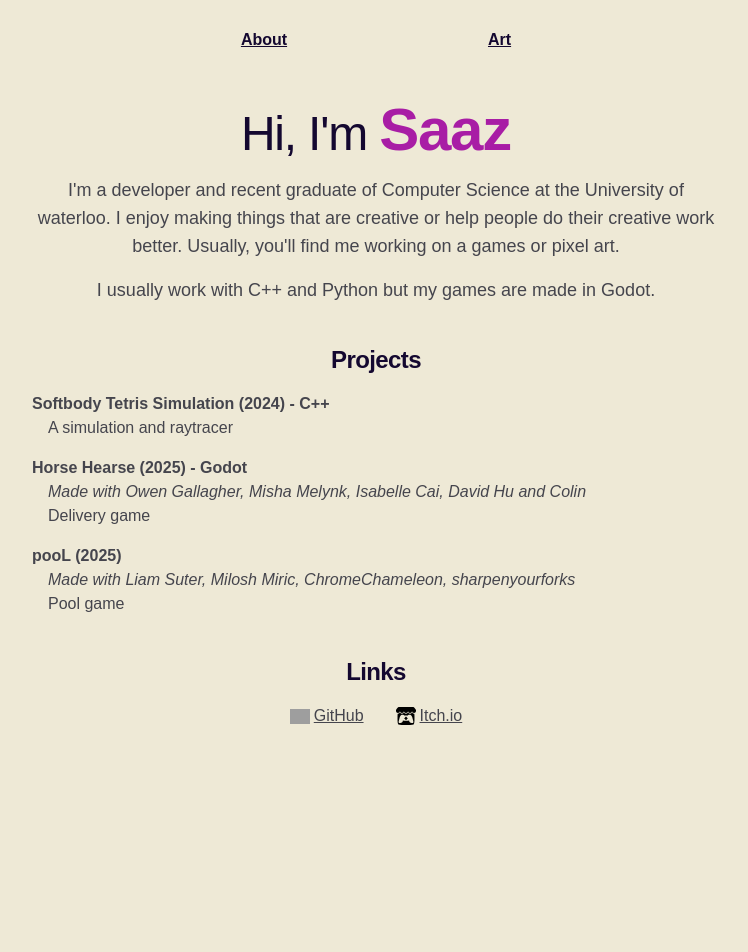
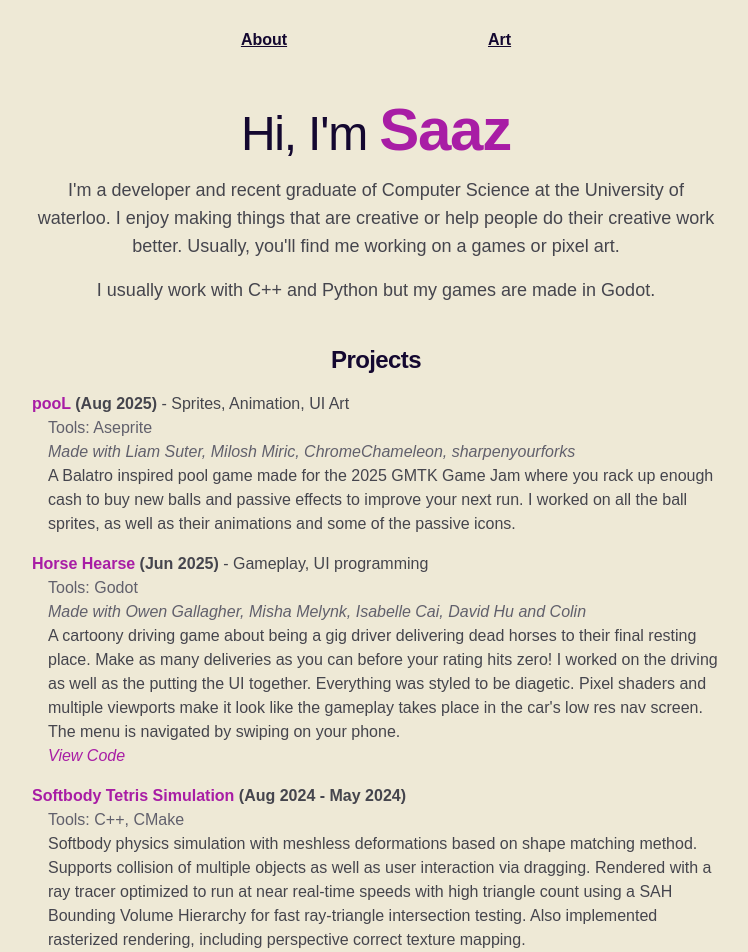
Before and after one commit to zanada/zanada.github.io, a Next.js app: page / in a window 1280 px wide. Shown: the top 952 px of the page, without its empty margins (264-1012 px from the left). Before the commit the page ends 800 px from the top, so only its background shows below. Built offline with nearby package versions, Linux system fonts and the light colour scheme; grey boxes are pictures that could not be loaded.

Commit message:
Updated project layout, added information

```diff
--- a/app/data/project_list.json
+++ b/app/data/project_list.json
@@ -1,26 +1,45 @@
 [
 	{
-		"name": "Softbody Tetris Simulation",
-		"link": "",
-		"yearStart": 2024,
-		"tools": "C++",
-		"description": "A simulation and raytracer"
-	},
-	{
 		"name": "Horse Hearse",
-		"link": "",
-		"yearStart": 2025,
+		"link": "https://oman276.itch.io/horse-hearse",
+		"type": "game",
+		"dateStart": {"month":"June", "year":2025},
 		"madeWith": "Owen Gallagher, Misha Melynk, Isabelle Cai, David Hu and Colin",
 		"tools": "Godot",
 		"role": "Gameplay, UI programming",
-		"description": "Delivery game"
+		"description": "A cartoony driving game about being a gig driver delivering dead horses to their final resting place. Make as many deliveries as you can before your rating hits zero!\nI worked on the driving as well as the putting the UI together. Everything was styled to be diagetic. Pixel shaders and multiple viewports make it look like the gameplay takes place in the car's low res nav screen. The menu is navigated by swiping on your phone.",
+		"additionalLinks": [
+			{"uri": "https://github.com/zanada/horse-hearse", "text":"View Code"}
+		]
+	},
+	{
+		"name": "Softbody Tetris Simulation",
+		"link": "https://github.com/zanada/cs488",
+		"type": "project",
+		"dateStart": {"month":"August", "year":2024},
+		"dateEnd": {"month":"May", "year":2024},
+		"tools": "C++, CMake",
+		"description": "Softbody physics simulation with meshless deformations based on shape matching method. Supports collision of multiple objects as well as user interaction via dragging.\n Rendered with a ray tracer optimized to run at near real-time speeds with high triangle count using a SAH Bounding Volume Hierarchy for fast ray-triangle intersection testing.\n Also implemented rasterized rendering, including perspective correct texture mapping."
+	},
+	{
+		"name": "HDR Image Generation",
+		"link": "https://zanada.github.io/hdr-imaging",
+		"type": "project",
+		"dateStart": {"month":"April", "year":2024},
+		"tools": "Python, numpy, matplotlib, Jupyter Notebook",
+		"description": "Application of the Debevec-Malik method to create a High Dynamic Range (HDR) image from a series of multi-exposure images. Also implemented tone mapping to display HDR images in a regular Low Dynamic Range format while maintaining details in high and low brightness areas.",
+		"additionalLinks": [
+			{"uri": "https://github.com/zanada/hdr-imaging", "text":"View Code"}
+		]
 	},
 	{
 		"name": "pooL",
-		"link": "",
-		"yearStart": 2025,
+		"link": "https://djfox58.itch.io/pool",
+		"type": "game",
+		"dateStart": {"month":"August", "year":2025},
+		"tools": "Aseprite",
 		"madeWith": "Liam Suter, Milosh Miric, ChromeChameleon, sharpenyourforks",
 		"role": "Sprites, Animation, UI Art",
-		"description": "Pool game"
+		"description": "A Balatro inspired pool game made for the 2025 GMTK Game Jam where you rack up enough cash to buy new balls and passive effects to improve your next run. I worked on all the ball sprites, as well as their animations and some of the passive icons."
 	}
 ]
--- a/app/page.tsx
+++ b/app/page.tsx
@@ -4,7 +4,7 @@ import ProjectList from "./ui/components/projectList";
 
 export default function Home() {
   return (
-    <main className="flex gap-10 w-full max-w-3xl flex-col items-center justify-between  bg-transparent sm:items-start overflow-scroll px-10">
+    <main className="flex gap-10 w-full max-w-3xl flex-col items-center justify-between  bg-transparent sm:items-start overflow-scroll px-10 pb-5">
       <div className="flex w-full flex-col items-stretch gap-4 text-lg text-center text-neutral-700 dark:text-zinc-400">
         <h1 className="text-center  text-5xl  font-normal tracking-tight text-foreground dark:text-secondary-100 pt-5 ">
           Hi, I'm <span className="text-brand-600 font-extrabold text-6xl">Saaz</span>
--- a/app/ui/components/projectList.tsx
+++ b/app/ui/components/projectList.tsx
@@ -1,32 +1,53 @@
 import projectData from '../../data/project_list.json';
+const projects : ProjectProps[] = projectData
+
+/*
+Consider if you want to change to Date types for more formatting options
+const clients: Client[] = clients_raw.map((client) : Client => {
+    return {...client, dob: new Date(client.dob) }
+});
+*/
 
 type ProjectProps = {
   name: string;
   link?: string;
-  yearStart: number;
-  yearEnd?: number;
+  dateStart: {month:string, year:number};
+  dateEnd?: {month:string, year:number};
   madeWith?: string;
   tools?: string;
   role?: string;
   description: string;
+  additionalLinks?: {uri:string, text:string}[];
 }
 
 function ProjectEntry({project} : {project:ProjectProps}) {
-  let toolLine : string;
+  let roleline : string = "";
+  let toolLine : string = "";
   let dateLine : string;
 
-  if (project.yearEnd !== undefined)
-    dateLine = " (" + project.yearStart + " - " + project.yearEnd + ")";
+  if (project.dateEnd !== undefined)
+    dateLine = ` (${project.dateStart.month.slice(0,3)} ${project.dateStart.year} - ${project.dateEnd.month.slice(0,3)} ${project.dateEnd.year})`;
   else
-    dateLine = " (" + project.yearStart + ")";
+    dateLine = ` (${project.dateStart.month.slice(0,3)} ${project.dateStart.year})`;
 
-  if (project.tools !== undefined) toolLine = " - " + project.tools; else toolLine = "";
+  if (project.tools !== undefined) toolLine = " - " + project.tools;
+
+  if (project.role !== undefined) roleline = " - " + project.role;
 
 	return (
     <div>
-      <h2 className="font-semibold">{project.name}{dateLine}{toolLine}</h2>
-      {project.madeWith && <p className="italic pl-4 "> Made with {project.madeWith} </p>}
+      <h2 className="font-semibold">
+        <a href={project.link} className='text-brand-600'>{project.name}</a>
+        {dateLine}<span className=' font-normal'>{roleline}</span>
+      </h2>
+      {project.tools && <p className="pl-4 text-neutral-600"> Tools: {project.tools} </p>}
+      {project.madeWith && <p className="italic pl-4 text-neutral-600"> Made with {project.madeWith} </p>}
       <p className="pl-4">{project.description}</p>
+      <p className='pl-4 italic text-brand-600'>
+        {project.additionalLinks && project.additionalLinks.map(({uri, text}) => (
+          <a key={text} href={uri}>{text}</a>
+        ))}
+      </p>
     </div>
 	);
 }
@@ -34,10 +55,13 @@ function ProjectEntry({project} : {project:ProjectProps}) {
 export default function ProjectList() {
 	return (
 		<div className="flex flex-col w-full self-center gap-4">
-          {projects.map(projectProp => (
-            <ProjectEntry project={projectProp} key={projectProp.name} />
-          ))}
-        </div>
+      {projects.sort((a:ProjectProps, b:ProjectProps) => {
+        const dateA = new Date(`01 ${a.dateStart.month} ${a.dateStart.year}`);
+        const dateB = new Date(`01 ${b.dateStart.month} ${b.dateStart.year}`);
+        return dateB.getTime() - dateA.getTime();
+      }).map(projectProp => (
+        <ProjectEntry project={projectProp} key={projectProp.name} />
+      ))}
+    </div>
 	);
 }
-const projects : ProjectProps[] = projectData
```
